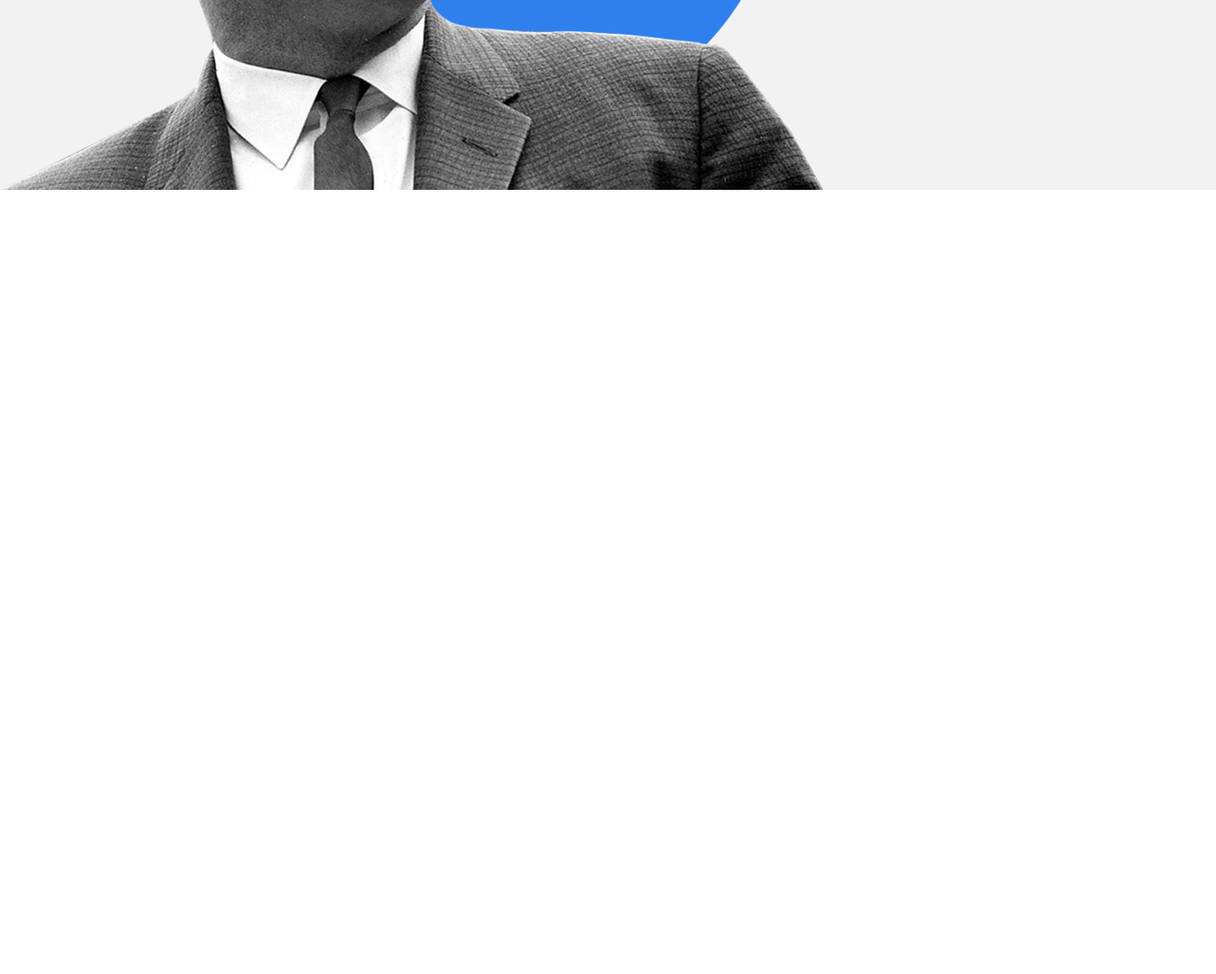
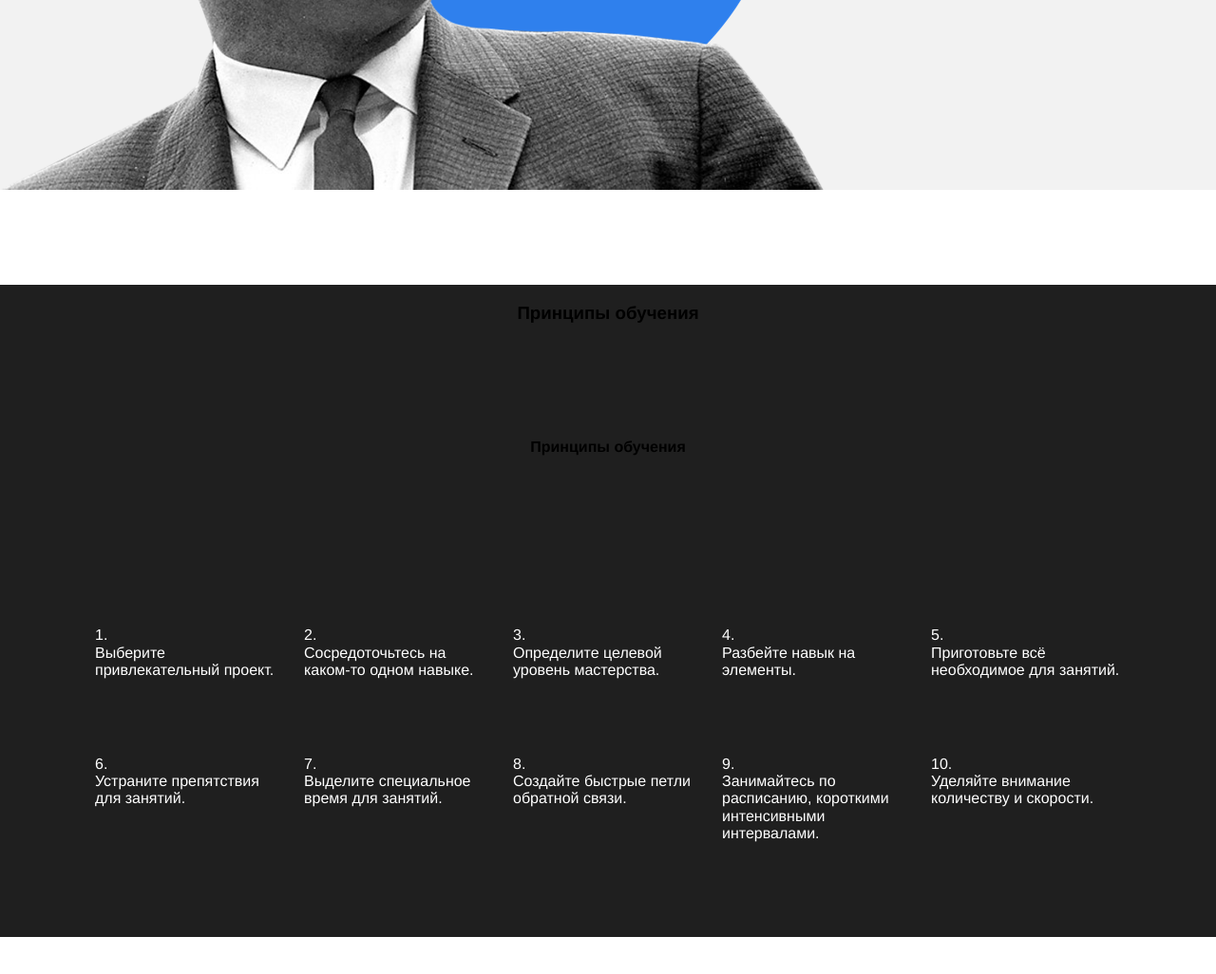
Before and after one commit to AlexandrPar/how-to-learn, a plain HTML site: page index.html in a window 1280 px wide. Shown: the part 2757-3783 px from the top of the page at 95% size. Before the commit the page ends 3057 px from the top, so only its background shows below. Drawn offline with Linux system fonts and the light colour scheme.

Commit message:
добавил kaufman

```diff
--- a/index.html
+++ b/index.html
@@ -47,8 +47,8 @@
       </section>
 
       <section class="digits">
-        <h3 class="digits section-title digits__section-title">Цифры и факты</h3>
-        <h4 class="digits section-subtitle digits__section-subtitle">Про учёбу и мозг</h4>
+        <h3 class="digits digits__section-title">Цифры и факты</h3>
+        <h4 class="digits digits__section-subtitle">Про учёбу и мозг</h4>
         <div class="table">
           <div class="table__cell_theme_wite table__cell_theme_wite_top">
             <div class="table__cell_theme_wite_heading">86 миллиардов</div>
@@ -96,6 +96,50 @@
       </section>
 
       <section class="kaufman">
+        <h3 class="kaufman kaufman__section-title">Принципы обучения</h3>
+        <h4 class="kaufman kaufman__section-subtitle">Принципы обучения</h4>
+        <div class="table table_theme_dark">
+          <div class="table__cell_theme_dark table__cell_theme_dark_top">
+            <div class="table__cell_theme_dark_heading">1.</div>
+            <div class="table__cell_theme_dark_text">Выберите привлекательный проект.</div>
+          </div>
+          <div class="table__cell_theme_dark table__cell_theme_dark_top">
+            <div class="table__cell_theme_dark_heading">2.</div>
+            <div class="table__cell_theme_dark_text">Сосредоточьтесь на каком-то одном навыке.</div>
+          </div>
+          <div class="table__cell_theme_dark table__cell_theme_dark_top">
+            <div class="table__cell_theme_dark_heading">3.</div>
+            <div class="table__cell_theme_dark_text">Определите целевой уровень мастерства.</div>
+          </div>
+          <div class="table__cell_theme_dark table__cell_theme_dark_top">
+            <div class="table__cell_theme_dark_heading">4.</div>
+            <div class="table__cell_theme_dark_text">Разбейте навык на элементы.</div>
+          </div>
+          <div class="table__cell_theme_dark table__cell_theme_dark_top">
+            <div class="table__cell_theme_dark_heading">5.</div>
+            <div class="table__cell_theme_dark_text">Приготовьте всё необходимое для занятий.</div>
+          </div>
+          <div class="table__cell_theme_dark table__cell_theme_dark_top">
+            <div class="table__cell_theme_dark_heading">6.</div>
+            <div class="table__cell_theme_dark_text">Устраните препятствия для занятий.</div>
+          </div>
+          <div class="table__cell_theme_dark table__cell_theme_dark_top">
+            <div class="table__cell_theme_dark_heading">7.</div>
+            <div class="table__cell_theme_dark_text">Выделите специальное время для занятий.</div>
+          </div>
+          <div class="table__cell_theme_dark table__cell_theme_dark_top">
+            <div class="table__cell_theme_dark_heading">8.</div>
+            <div class="table__cell_theme_dark_text">Создайте быстрые петли обратной связи.</div>
+          </div>
+          <div class="table__cell_theme_dark table__cell_theme_dark_top">
+            <div class="table__cell_theme_dark_heading">9.</div>
+            <div class="table__cell_theme_dark_text">Занимайтесь по расписанию, короткими интенсивными интервалами.</div>
+          </div>
+          <div class="table__cell_theme_dark table__cell_theme_dark_top">
+            <div class="table__cell_theme_dark_heading">10.</div>
+            <div class="table__cell_theme_dark_text">Уделяйте внимание количеству и скорости.</div>
+          </div>
+        </div>
       </section>
     </main>
     <footer class="footer">
--- a/styles/style.css
+++ b/styles/style.css
@@ -219,3 +219,12 @@ p{
   margin-right: 0;
   margin-top: 80px;
 }
+.kaufman{
+  width: 100%;
+  background-color:  #1f1f1f;
+  display: flex;
+  flex-direction: column;
+  justify-content: space-evenly;
+  align-items: center;
+  margin-bottom: 100px;
+}
```
